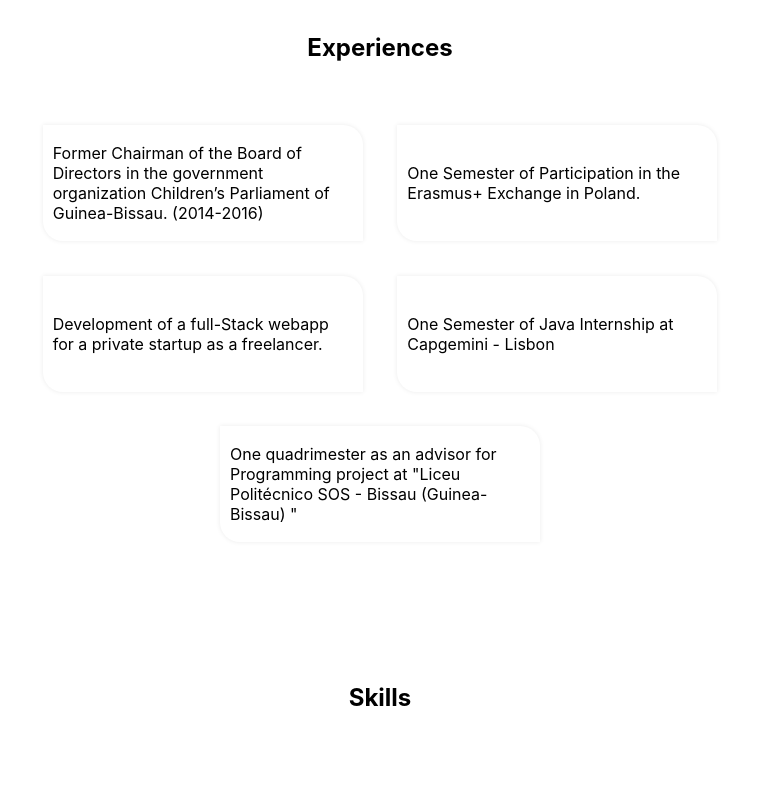
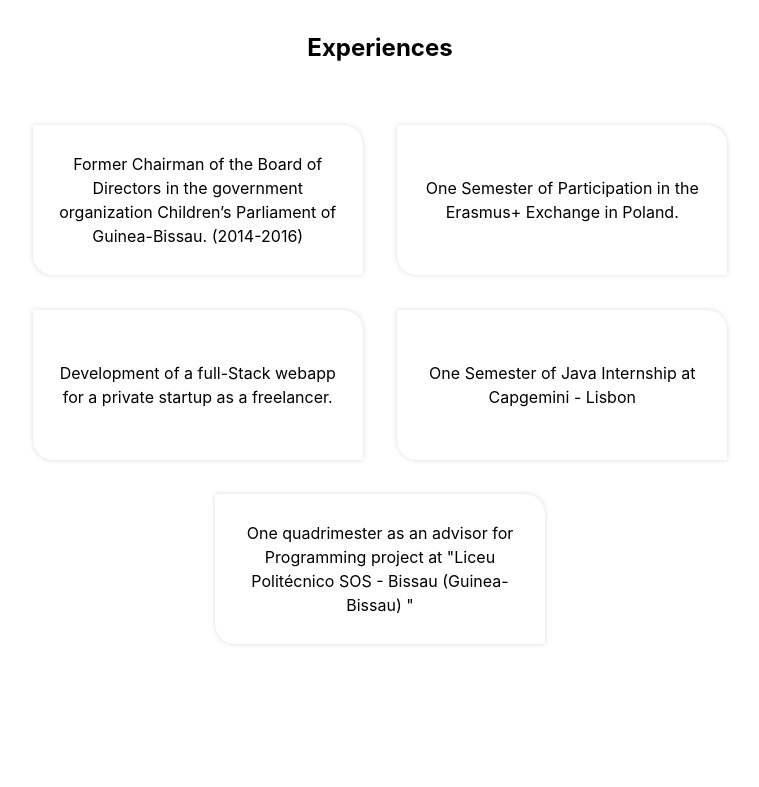
Before and after one commit to calasCosta/ncc-portfolio, a React (Create React App) app in the folder ncc-portfolio/: page /#/ in a window 1280 px wide. Shown: the part 840-1627 px from the top of the page, without its empty margins (260-1019 px from the left). Built offline with nearby package versions, Linux system fonts and the light colour scheme.

Commit message:
Add devOps certificate

```diff
--- a/ncc-portfolio/src/components/Certificates.js
+++ b/ncc-portfolio/src/components/Certificates.js
@@ -3,6 +3,7 @@ import javaProgramming from "../images/certificates/certificate_javaProgramming.
 import javaScript from "../images/certificates/certificate_javaScript.png"
 import responsiveWebDesign from "../images/certificates/certificate_responsiveWebDesign.jpg"
 import completeWebDev from "../images/certificates/certificate_completeWebDev.png"
+import devOps from "../images/certificates/certificate_devOps.png"
 
 function Certificate(props){
   return(
@@ -19,6 +20,7 @@ export default function Certificates() {
       <h2>Certificates</h2>
 
       <div className='certificatesDiv divInsideSection'>
+        <Certificate src={devOps} />
         <Certificate src={javaProgramming} />
         <Certificate src={javaScript} />
         <Certificate src={responsiveWebDesign} />
--- a/ncc-portfolio/src/components/Skills.js
+++ b/ncc-portfolio/src/components/Skills.js
@@ -12,6 +12,7 @@ import expressIcon from '../images/express-jsIcon.png';
 import gitIcon from '../images/gitIcon.png';
 import githubIcon from '../images/githubIcon.png';
 import jdbcIcon from '../images/jdbcIcon.png';
+import figmaIcon from '../images/figmaIcon.png';
 
 function Skill(props){
   return (
@@ -40,6 +41,7 @@ export default function Skills() {
         <Skill  className="skill" name="Git" img={gitIcon} />
         <Skill  className="skill" name="GitHub" img={githubIcon} />
         <Skill  className="skill" name="JDBC" img={jdbcIcon} />
+        <Skill  className="skill" name="Figma" img={figmaIcon} />
       </div>
     </section>
   )
--- a/ncc-portfolio/src/components/Tutorial.js
+++ b/ncc-portfolio/src/components/Tutorial.js
@@ -3,7 +3,7 @@ import React from 'react'
 export default function Tutorial() {
   return (
     <div>
-      <a href={"#"} target="_blank" rel="noreferrer" className='cvIn contact' download={"CV_NoamiCosta"}>
+      <a href="#" target="_blank" rel="noreferrer" className='cvIn contact' download="CV_NoamiCosta">
         <img src={"#"} alt="tutorial"/>
       </a>
     </div>
--- a/ncc-portfolio/src/styles/App.scss
+++ b/ncc-portfolio/src/styles/App.scss
@@ -119,23 +119,24 @@ section {
 
     article{
       max-width: 300px;
-      height: 12vh;
+      height: 15vh;
       display: inline-block;
-      padding: 10px;
+      padding: 15px;
       margin: 2%;
       vertical-align: top;
-      box-shadow: 0 0 5px 0 rgb(235, 235, 235);
+      box-shadow: 0 0 5px 0 rgb(218, 218, 218);
       border-radius: $borderForArticles;
       position:relative;
+      line-height: 1.5;
 
       p {
         max-width: 300px;
-        height: 12vh;
+        height: 100%;
         display: flex;
         justify-content: center;
         align-items: center;
         margin: 0;
-        text-align: left;
+        //text-align: left;
       }
 
     }
```
Also changed, not shown: ncc-portfolio/src/images/certificates/certificate_devOps.png (added), ncc-portfolio/src/images/figmaIcon.png (added).
